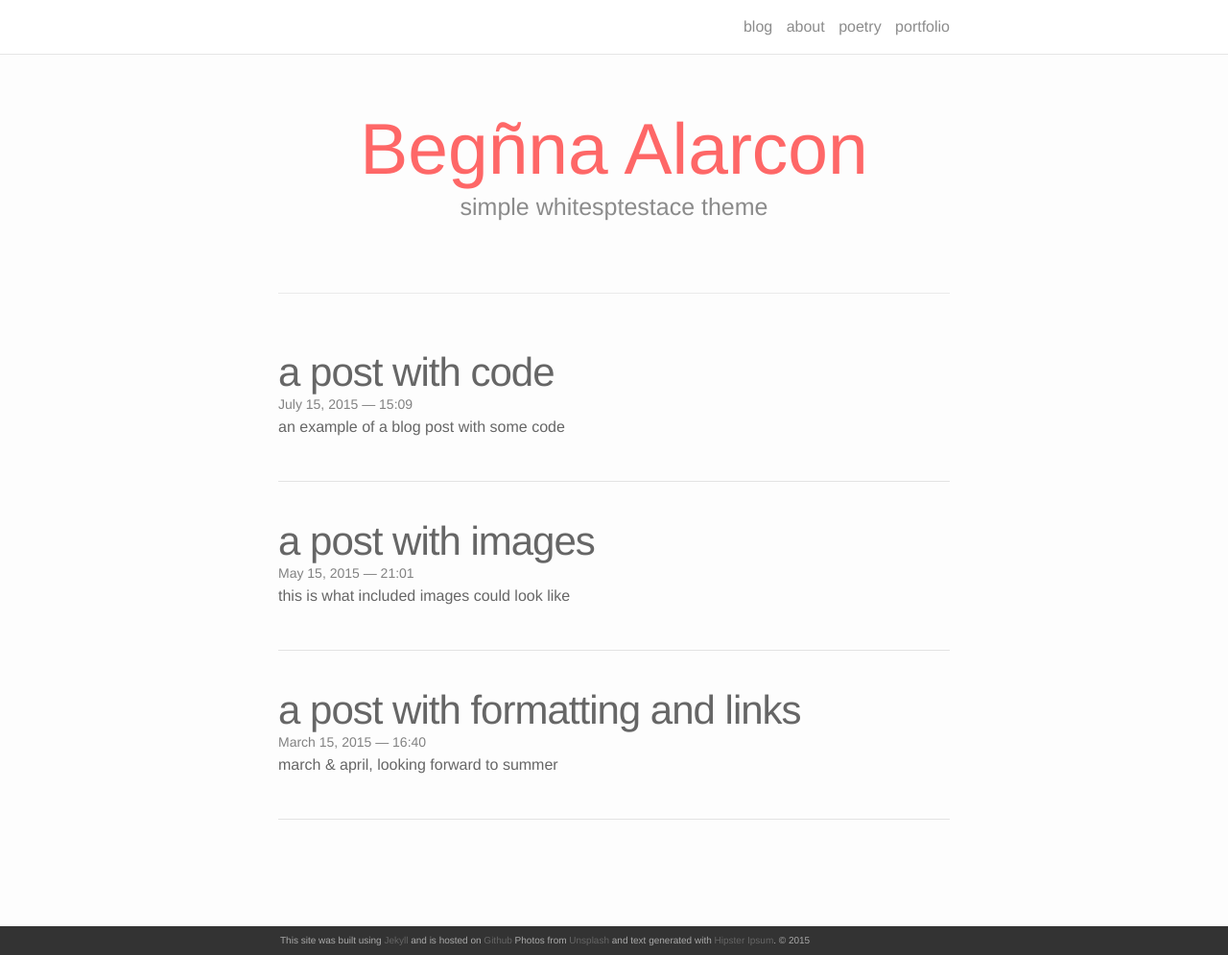
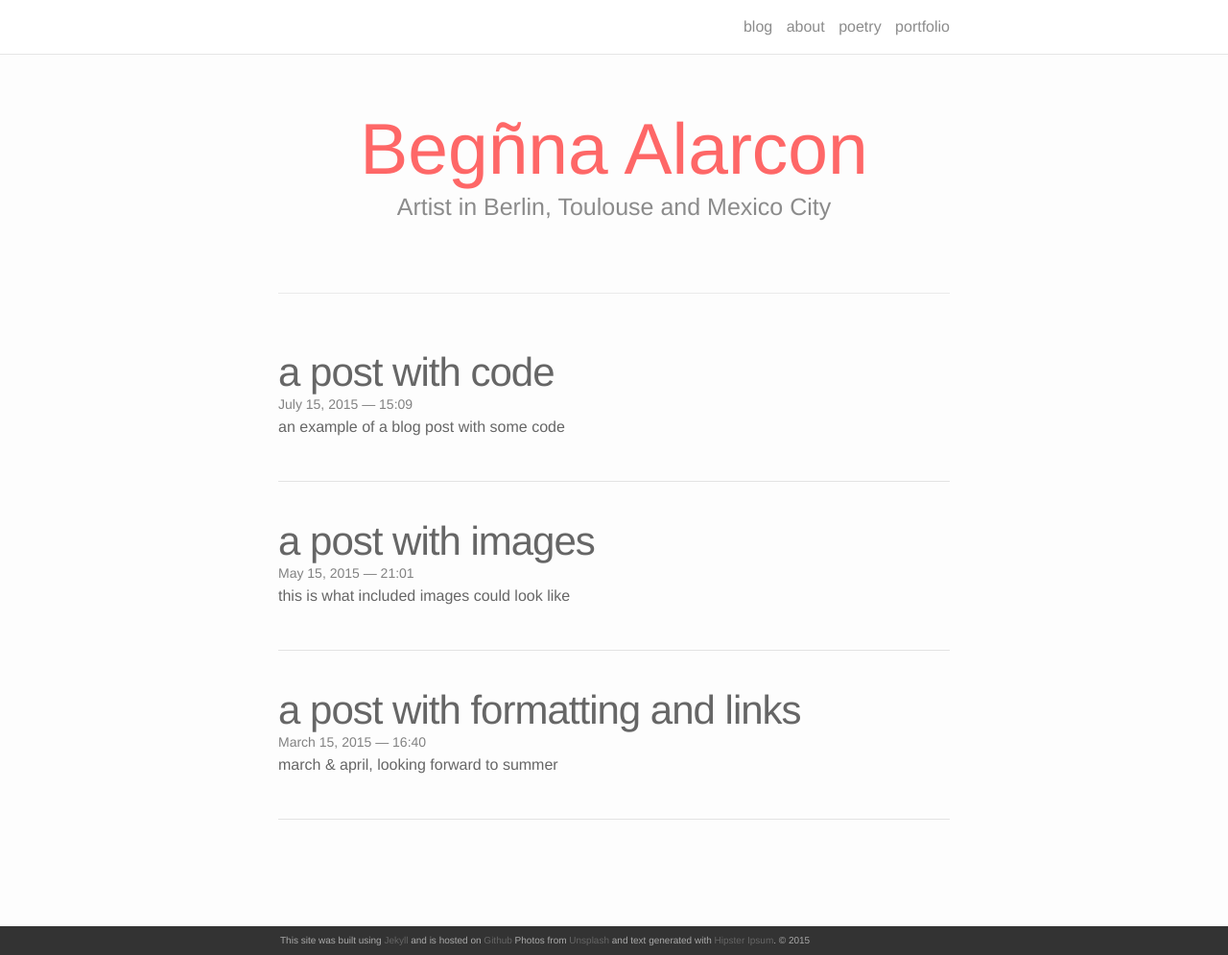
Before and after one commit to begoalarcon/begoalarcon.github.io, a Jekyll site: the page built from index.html, in a window 1280 px wide and 995 px high. Shown: the whole window at 96% size. Built offline with Jekyll 4.4.1, drawn with Linux system fonts in a browser that asks for light colours; nearby versions of some CDN libraries; the list of posts is cut into pages by our own code.

Commit message:
Update index.html

```diff
--- a/index.html
+++ b/index.html
@@ -4,7 +4,7 @@ layout: default
 
 <div class="header-bar">
   <h1>Begñna Alarcon</h1>
-  <h2>simple whitesptestace theme</h2>
+  <h2>Artist in Berlin, Toulouse and Mexico City</h2>
   <br/>
   <hr>
   <br/>
```
